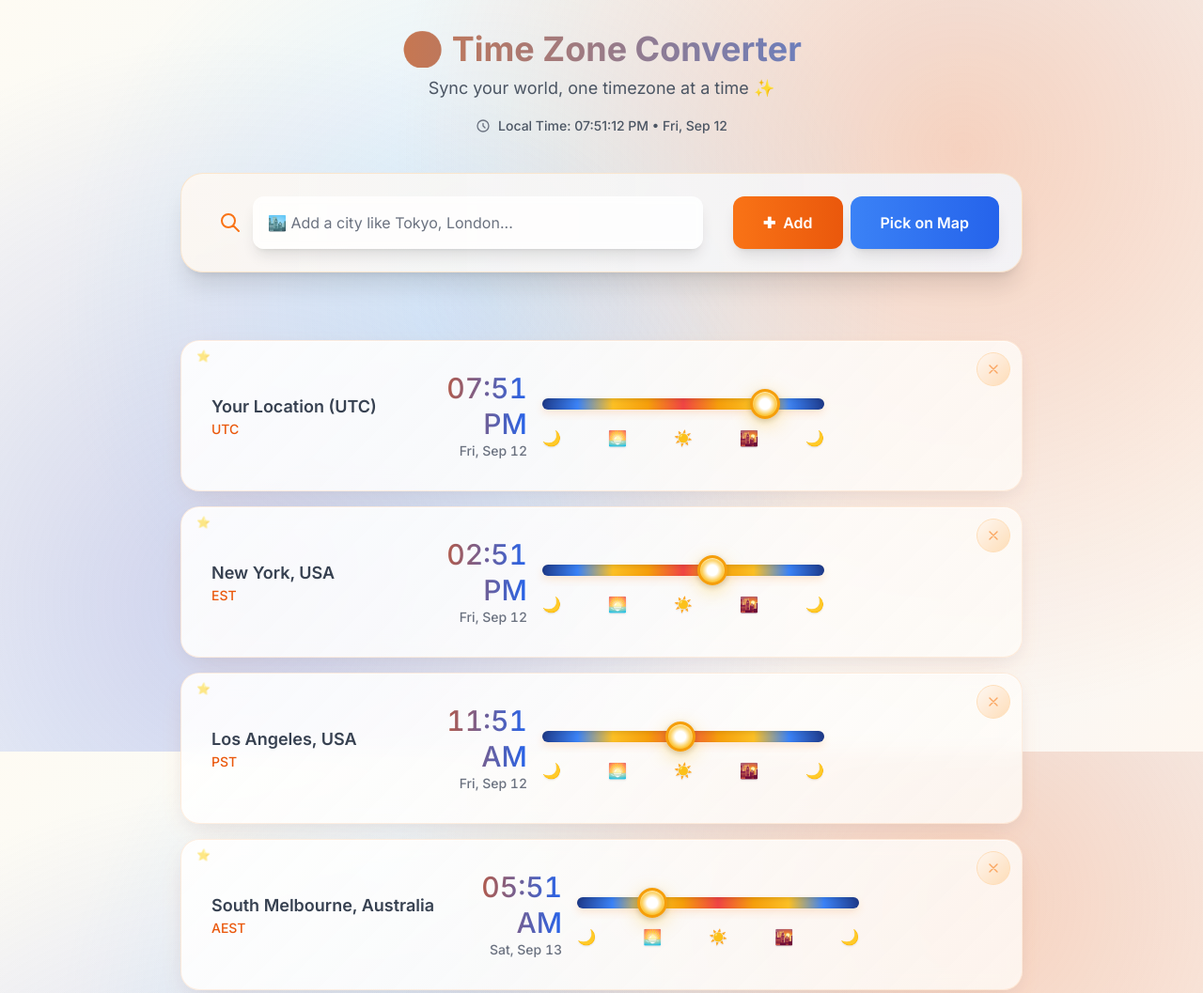
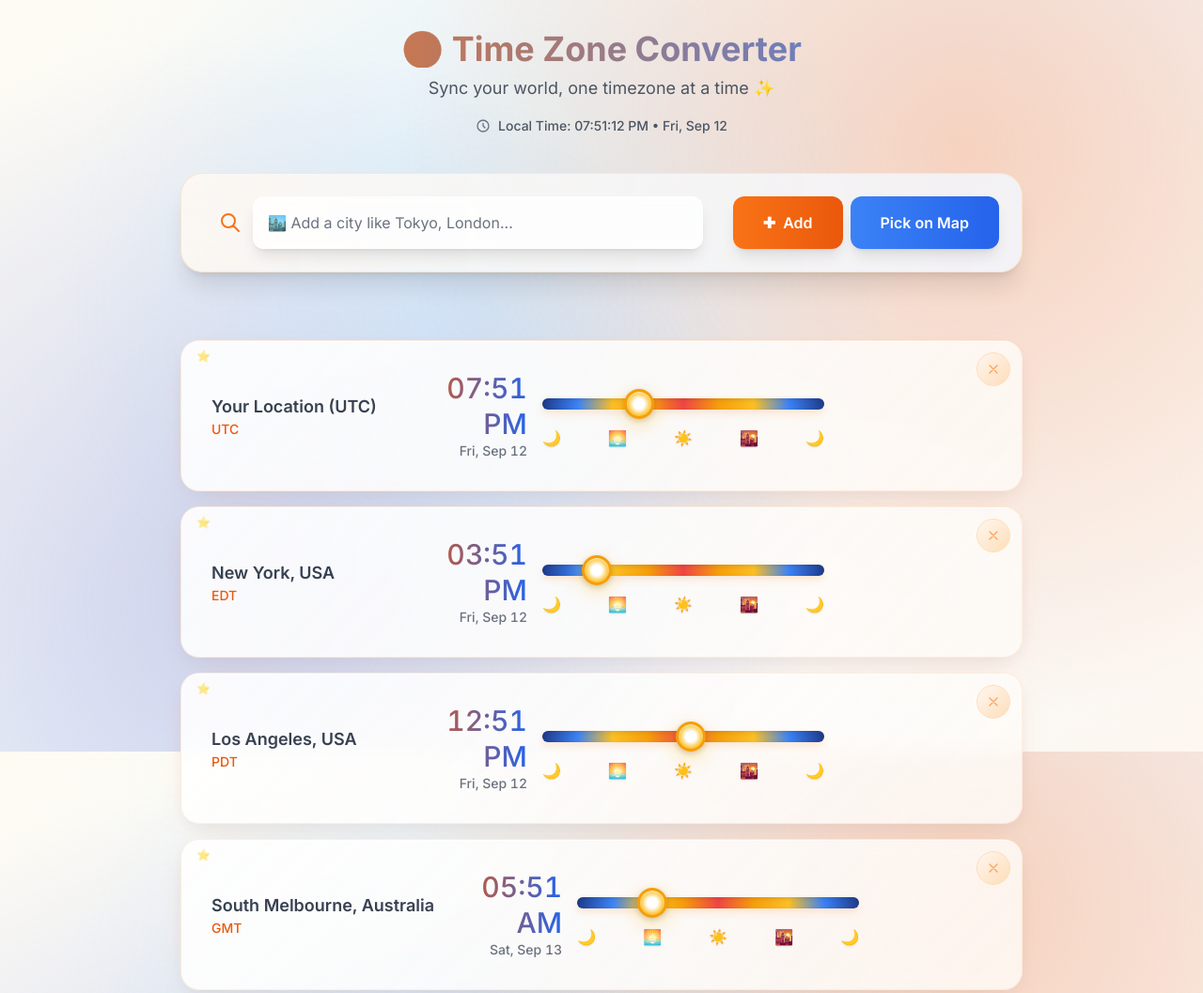
Before and after one commit to DoctorKhan/utc, a plain HTML site: page index.html in a window 1280 px wide. Shown: the top 1057 px of the page at 94% size. Drawn offline with nearby package versions, Linux system fonts and the light colour scheme.

Commit message:
Add IANA timezone support and enhance time calculations for consistency checks

```diff
--- a/index.html
+++ b/index.html
@@ -650,9 +650,9 @@
     <script>
         // Array of time zone objects to manage them
         const timezones = [
-            { id: 'new-york', name: 'New York, USA', offset: -5, abbreviation: 'EST' },
-            { id: 'los-angeles', name: 'Los Angeles, USA', offset: -8, abbreviation: 'PST' },
-            { id: 'melbourne', name: 'South Melbourne, Australia', offset: 10, abbreviation: 'AEST' },
+            { id: 'new-york', name: 'New York, USA', offset: -5, abbreviation: 'EST', iana: 'America/New_York' },
+            { id: 'los-angeles', name: 'Los Angeles, USA', offset: -8, abbreviation: 'PST', iana: 'America/Los_Angeles' },
+            { id: 'melbourne', name: 'South Melbourne, Australia', offset: 10, abbreviation: 'AEST', iana: 'Australia/Melbourne' },
             { id: 'lisbon', name: 'Lisbon, Portugal', offset: 1, abbreviation: 'WEST', iana: 'Europe/Lisbon' },
         ];
 
@@ -665,7 +665,7 @@
             'sf': { id: 'san-francisco', name: 'San Francisco, USA', offset: -7, abbreviation: 'PDT' },
             'san jose': { id: 'san-jose', name: 'San Jose, USA', offset: -7, abbreviation: 'PDT' },
             'san diego': { id: 'san-diego', name: 'San Diego, USA', offset: -7, abbreviation: 'PDT' },
-            'los angeles': { id: 'los-angeles', name: 'Los Angeles, USA', offset: -7, abbreviation: 'PDT' },
+            'los angeles': { id: 'los-angeles', name: 'Los Angeles, USA', offset: -7, abbreviation: 'PDT', iana: 'America/Los_Angeles' },
             'vancouver': { id: 'vancouver', name: 'Vancouver, Canada', offset: -7, abbreviation: 'PDT' },
             'phoenix': { id: 'phoenix', name: 'Phoenix, USA', offset: -7, abbreviation: 'MST' },
             // Americas - Mountain
@@ -680,7 +680,7 @@
             'mexico city': { id: 'mexico-city', name: 'Mexico City, Mexico', offset: -6, abbreviation: 'CST' },
             'winnipeg': { id: 'winnipeg', name: 'Winnipeg, Canada', offset: -5, abbreviation: 'CDT' },
             // Americas - Eastern
-            'new york': { id: 'new-york', name: 'New York, USA', offset: -4, abbreviation: 'EDT' },
+            'new york': { id: 'new-york', name: 'New York, USA', offset: -4, abbreviation: 'EDT', iana: 'America/New_York' },
             'toronto': { id: 'toronto', name: 'Toronto, Canada', offset: -4, abbreviation: 'EDT' },
             'boston': { id: 'boston', name: 'Boston, USA', offset: -4, abbreviation: 'EDT' },
             'miami': { id: 'miami', name: 'Miami, USA', offset: -4, abbreviation: 'EDT' },
@@ -761,7 +761,7 @@
             'adelaide': { id: 'adelaide', name: 'Adelaide, Australia', offset: 9.5, abbreviation: 'ACST' },
             'brisbane': { id: 'brisbane', name: 'Brisbane, Australia', offset: 10, abbreviation: 'AEST' },
             'sydney': { id: 'sydney', name: 'Sydney, Australia', offset: 10, abbreviation: 'AEST' },
-            'melbourne': { id: 'melbourne', name: 'Melbourne, Australia', offset: 10, abbreviation: 'AEST' },
+            'melbourne': { id: 'melbourne', name: 'Melbourne, Australia', offset: 10, abbreviation: 'AEST', iana: 'Australia/Melbourne' },
             'auckland': { id: 'auckland', name: 'Auckland, New Zealand', offset: 12, abbreviation: 'NZST' },
             'wellington': { id: 'wellington', name: 'Wellington, New Zealand', offset: 12, abbreviation: 'NZST' },
 
@@ -931,9 +931,10 @@
                 timeString = new Intl.DateTimeFormat('en-US', { timeZone: timezone.iana, hour: '2-digit', minute: '2-digit' }).format(currentTime);
                 dateString = new Intl.DateTimeFormat('en-US', { timeZone: timezone.iana, weekday: 'short', month: 'short', day: 'numeric' }).format(currentTime);
             } else {
-                const now = new Date(currentTime.getTime() + timezone.offset * 60 * 60 * 1000);
-                timeString = now.toLocaleTimeString('en-US', { hour: '2-digit', minute: '2-digit' });
-                dateString = now.toLocaleDateString('en-US', { weekday: 'short', month: 'short', day: 'numeric' });
+                // Fallback for fixed-offset zones: shift UTC and format as UTC to avoid local-zone interference
+                const utcShifted = new Date(currentTime.getTime() + timezone.offset * 3600000);
+                timeString = new Intl.DateTimeFormat('en-US', { timeZone: 'UTC', hour: '2-digit', minute: '2-digit' }).format(utcShifted);
+                dateString = new Intl.DateTimeFormat('en-US', { timeZone: 'UTC', weekday: 'short', month: 'short', day: 'numeric' }).format(utcShifted);
             }
 
             const abbrDisplay = timezone.iana ? getAbbreviationForTimeZone(timezone.iana) : (timezone.abbreviation || ('GMT' + (timezone.offset >= 0 ? '+' : '') + timezone.offset));
@@ -1075,12 +1076,18 @@
                 const index = slider.closest('.timezone-card').dataset.index;
                 const timezone = timezones[index];
 
-                // Compute local time in this timezone for the current UTC time
-                const offsetHours = getOffsetHoursForTimezone(currentTime, timezone);
-                const now = new Date(currentTime.getTime() + offsetHours * 60 * 60 * 1000);
-
-                const hours = now.getHours();
-                const minutes = now.getMinutes();
+                let hours, minutes;
+                if (timezone.iana) {
+                    const p = getZonedParts(currentTime, timezone.iana);
+                    hours = p.h;
+                    minutes = p.min;
+                } else {
+                    const shifted = new Date(currentTime.getTime() + timezone.offset * 3600000);
+                    hours = shifted.getUTCHours();
+                    minutes = shifted.getUTCMinutes();
+                }
+
+
                 const value = hours + minutes / 60;
                 slider.value = value;
             });
@@ -1101,6 +1108,10 @@
 
             // Add drag and drop event listeners
             addDragAndDropListeners();
+
+
+            // Quick consistency check after rendering
+            runConsistencyChecks();
 
             // Initial update of all displays and sliders
             updateTimeDisplays();
@@ -1138,6 +1149,8 @@
                 e.preventDefault();
             }
             e.dataTransfer.dropEffect = 'move';
+
+
             return false;
         }
 
@@ -1192,9 +1205,10 @@
                     timeString = new Intl.DateTimeFormat('en-US', { timeZone: timezone.iana, hour: '2-digit', minute: '2-digit' }).format(currentTime);
                     dateString = new Intl.DateTimeFormat('en-US', { timeZone: timezone.iana, weekday: 'short', month: 'short', day: 'numeric' }).format(currentTime);
                 } else {
-                    const now = new Date(currentTime.getTime() + timezone.offset * 60 * 60 * 1000);
-                    timeString = now.toLocaleTimeString('en-US', { hour: '2-digit', minute: '2-digit' });
-                    dateString = now.toLocaleDateString('en-US', { weekday: 'short', month: 'short', day: 'numeric' });
+                    // Fallback for fixed-offset zones: compute by shifting UTC and format in UTC
+                    const utcShifted = new Date(currentTime.getTime() + timezone.offset * 3600000);
+                    timeString = new Intl.DateTimeFormat('en-US', { timeZone: 'UTC', hour: '2-digit', minute: '2-digit' }).format(utcShifted);
+                    dateString = new Intl.DateTimeFormat('en-US', { timeZone: 'UTC', weekday: 'short', month: 'short', day: 'numeric' }).format(utcShifted);
                 }
 
                 const timeElement = card.querySelector('.time-display p.text-2xl, .time-display p.text-3xl');
@@ -1240,14 +1254,15 @@
                 const utcDate = utcFromZoned(timezone.iana, y, m, d, selHour, selMinute);
                 currentTime = utcDate;
             } else {
-                // Fallback using fixed offset
-                const nowInTimezone = new Date(currentTime.getTime() + timezone.offset * 60 * 60 * 1000);
-                nowInTimezone.setHours(selHour, selMinute, 0, 0);
-                currentTime = new Date(nowInTimezone.getTime() - timezone.offset * 60 * 60 * 1000);
+                // Fallback using fixed offset (operate in UTC to avoid local-zone interference)
+                const nowInTimezone = new Date(currentTime.getTime() + timezone.offset * 3600000);
+                nowInTimezone.setUTCHours(selHour, selMinute, 0, 0);
+                currentTime = new Date(nowInTimezone.getTime() - timezone.offset * 3600000);
             }
 
             updateTimeDisplays();
             updateSliderPositions();
+            runConsistencyChecks();
         }
 
         // Function to display a temporary message
@@ -1258,6 +1273,49 @@
                 messageContainer.className = `text-center mb-4 transition-all duration-300 opacity-0`;
             }, 3000);
         }
+
+        // --- Consistency checks and lightweight unit tests ---
+        function minutesInDayForTimezone(date, timezone) {
+            if (timezone.iana) {
+                const p = getZonedParts(date, timezone.iana);
+                return p.h * 60 + p.min;
+            } else {
+                const shifted = new Date(date.getTime() + timezone.offset * 3600000);
+                return shifted.getUTCHours() * 60 + shifted.getUTCMinutes();
+            }
+        }
+
+        function runConsistencyChecks() {
+            if (!Array.isArray(timezones) || timezones.length < 2) return true;
+            const errs = [];
+            for (let i = 0; i < timezones.length; i++) {
+                for (let j = i + 1; j < timezones.length; j++) {
+                    const A = timezones[i];
+                    const B = timezones[j];
+                    const minA = minutesInDayForTimezone(currentTime, A);
+                    const minB = minutesInDayForTimezone(currentTime, B);
+                    const actual = ((minB - minA) % 1440 + 1440) % 1440;
+                    const offA = getOffsetHoursForTimezone(currentTime, A);
+                    const offB = getOffsetHoursForTimezone(currentTime, B);
+                    const expected = (((offB - offA) * 60) % 1440 + 1440) % 1440;
+                    let delta = Math.abs(actual - expected);
+                    delta = Math.min(delta, 1440 - delta);
+                    if (delta > 1) {
+                        errs.push({ pair: `${A.name} \u2194 ${B.name}`, actualMinutes: actual, expectedMinutes: expected, offsetA: offA, offsetB: offB });
+                    }
+                }
+            }
+            if (errs.length) {
+                console.group('Timezone consistency check FAILED');
+                console.table(errs);
+                console.groupEnd();
+                showMessage(`${errs.length} timezone consistency issues detected. Open console for details.`, true);
+                return false;
+            }
+            return true;
+        }
+        window.runTZChecks = runConsistencyChecks;
+
 
         // Function to add a new time zone from the input field
         function addTimezoneFromInput() {
```
